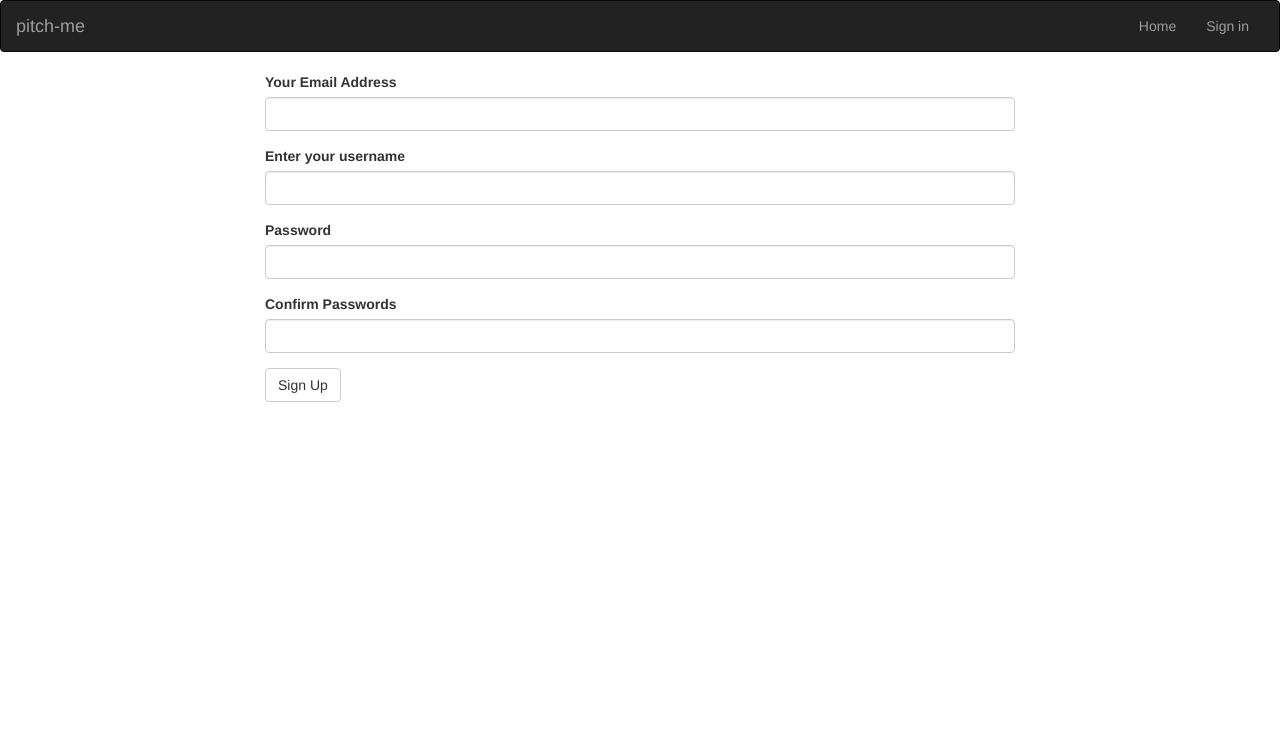
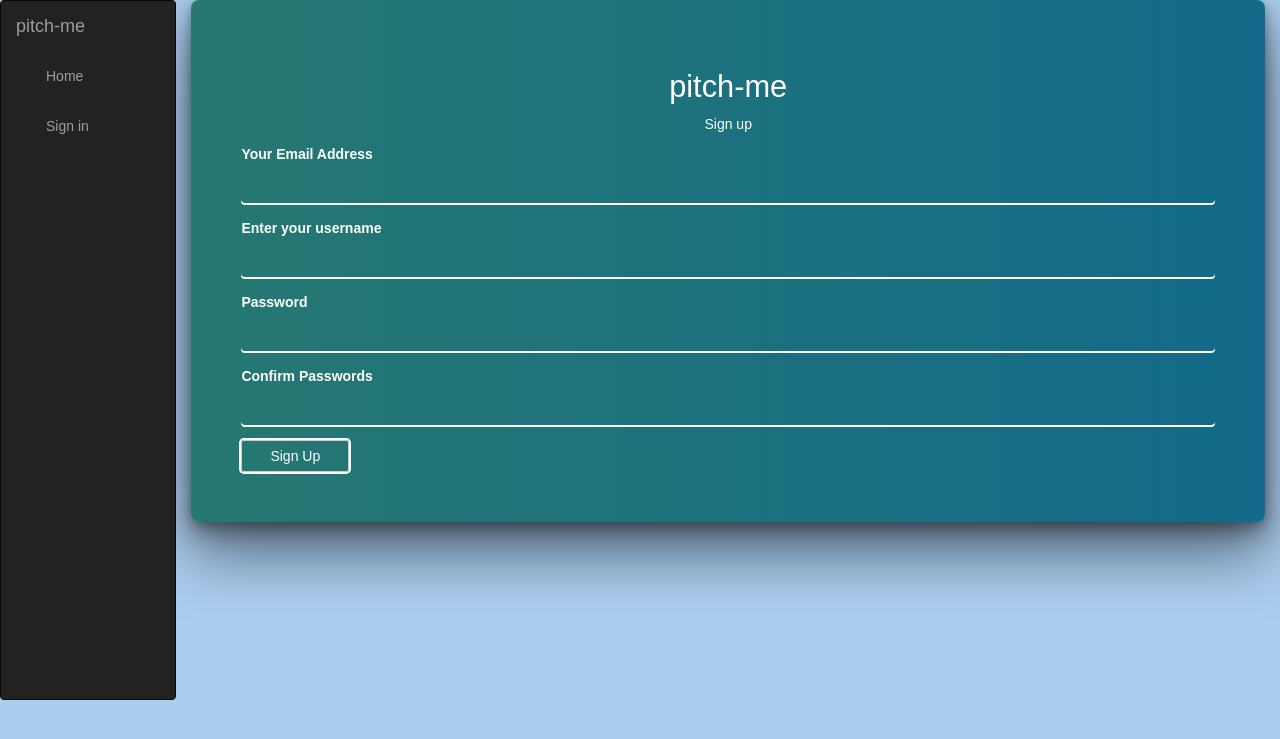
Before and after one commit to 96olbap/pitch-me, a Flask app: page /authenticate/register in a window 1280 px wide. Shown: the top 739 px of the page. Run offline with Flask 2, Linux system fonts and the light colour scheme; some libraries are stand-ins or nearby versions.

Commit message:
This commit will updare the register template

```diff
--- a/app/static/css/login.css
+++ b/app/static/css/login.css
@@ -2,6 +2,7 @@ body {
     background: #ABCDEF;
     font-family: Assistant, sans-serif;
     min-height: 90vh;
+    display: flex;
 }
 
 .login {
@@ -89,3 +90,7 @@ body {
 .login .forgot a:hover {
     color: whitesmoke;
 }
+
+section {
+    display: block;
+}
--- /dev/null
+++ b/app/static/scripts/script.js
@@ -0,0 +1,5 @@
+var btnLogin = document.getElementsByClassName('btn-default');
+var idLogin = document.getElementById('login');
+btnLogin.onclick = function() {
+    idLogin.innerHTML = '<p>We\'re happy to see you again, </p>';
+}
--- a/app/templates/auth/login.html
+++ b/app/templates/auth/login.html
@@ -19,6 +19,6 @@
     </section>
 </div>
 <!-- partial -->
-<script src="./script.js"></script>
+<script src="scripts/script.js"></script>
 
 {% endblock%}
--- a/app/templates/auth/register.html
+++ b/app/templates/auth/register.html
@@ -1,15 +1,16 @@
-{% extends 'base.html' %} {% import 'bootstrap/wtf.html' as wtf%} {% block content %}
+{% extends 'base.html'%} {% import 'bootstrap/wtf.html' as wtf%} {% block styles %} {{ super() }}
+<link rel="stylesheet" href="{{ url_for('static', filename='css/login.css')}}"> {% endblock %} {% block content %}
+<div class="container container-fluid">
+    <section class='login' id='login'>
+        <div class='head'>
+            <h1 class='company'>pitch-me</h1>
+        </div>
+        <p class='msg'>Sign up</p>
 
-<div class="container">
-    <div class="row">
-        <div class="col-md-2"> </div>
-        <div class="col-md-8">
-
+        <div class='form'>
             {{wtf.quick_form(registration_form)}}
-
         </div>
-        <div class="col-md-2"></div>
-    </div>
+    </section>
 </div>
 
 {% endblock%}
```
